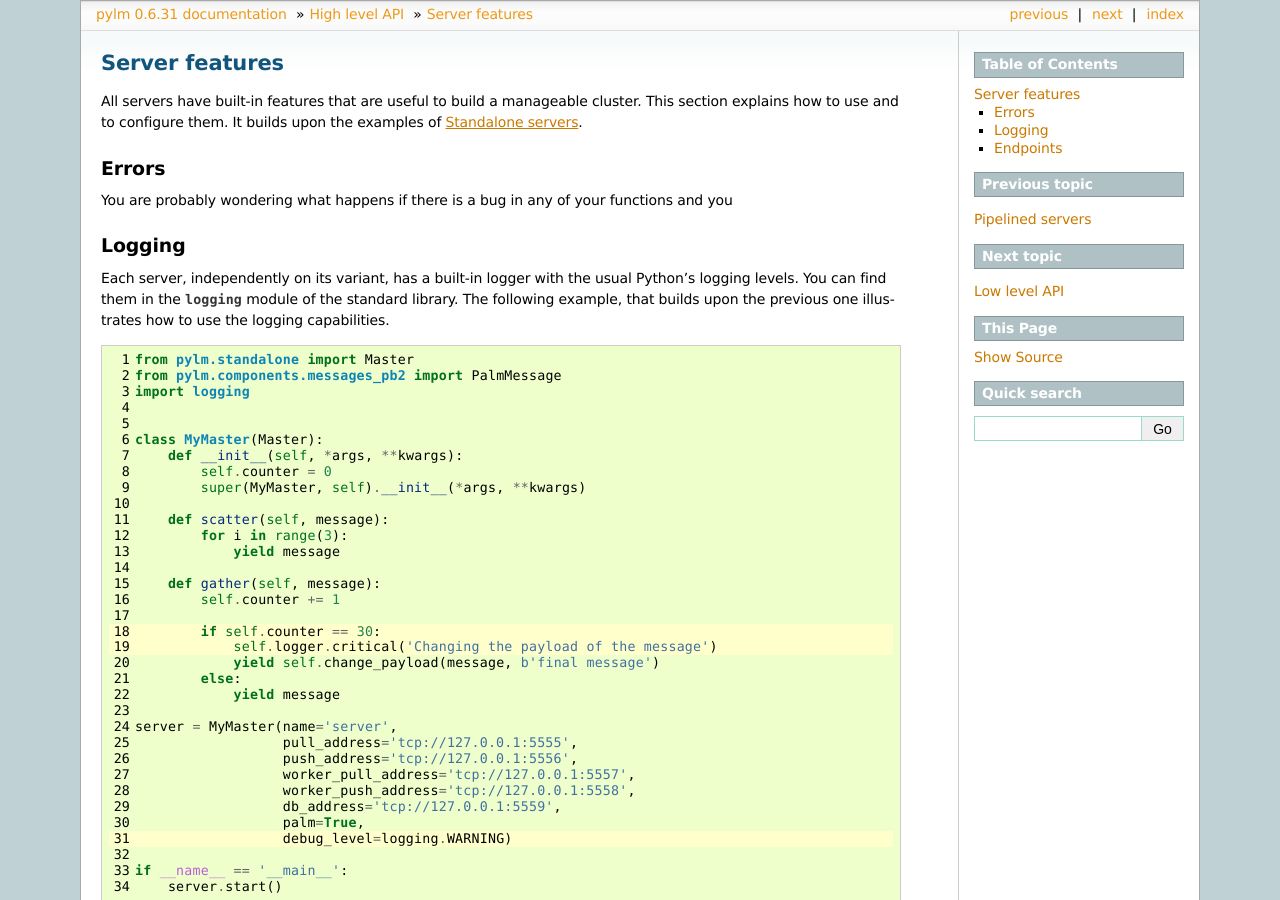
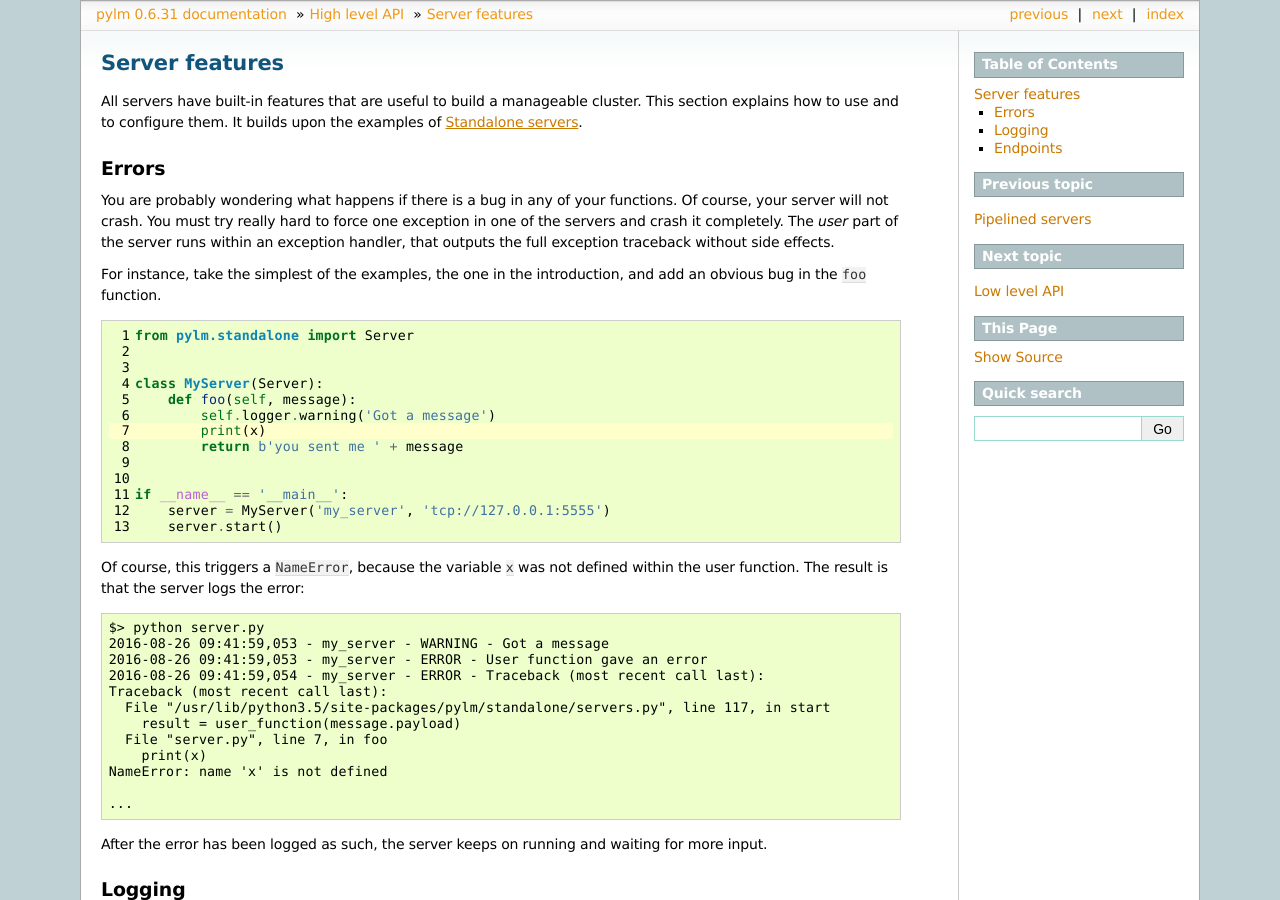
Before and after one commit to nfqsolutions/pylm, a Sphinx documentation site: the page built from docs/source/features.rst, in a window 1280 px wide and 900 px high. Built offline with Sphinx 7.4.7, drawn with Linux system fonts in a browser that asks for light colours.

```diff
--- /dev/null
+++ b/docs/source/examples/error/client.py
@@ -0,0 +1,7 @@
+from pylm.standalone import Client
+
+client = Client('tcp://127.0.0.1:5555', 'my_server')
+
+if __name__ == '__main__':
+    result = client.job('foo', b'a message')
+    print('Client got: ', result)
--- /dev/null
+++ b/docs/source/examples/error/server.py
@@ -0,0 +1,13 @@
+from pylm.standalone import Server
+
+
+class MyServer(Server):
+    def foo(self, message):
+        self.logger.warning('Got a message')
+        print(x)
+        return b'you sent me ' + message
+
+
+if __name__ == '__main__':
+    server = MyServer('my_server', 'tcp://127.0.0.1:5555')
+    server.start()
--- a/docs/source/features.rst
+++ b/docs/source/features.rst
@@ -7,7 +7,36 @@ use and to configure them. It builds upon the examples of :ref:`standalone`.
 Errors
 ------
 
-You are probably wondering what happens if there is a bug in any of your functions and you
+You are probably wondering what happens if there is a bug in any of your functions. Of course, your server will
+not crash. You must try really hard to force one exception in one of the servers and crash it completely. The
+*user* part of the server runs within an exception handler, that outputs the full exception traceback without
+side effects.
+
+For instance, take the simplest of the examples, the one in the introduction, and add an obvious bug in the
+``foo`` function.
+
+.. literalinclude:: ./examples/error/server.py
+    :language: python
+    :linenos:
+    :emphasize-lines: 7
+
+Of course, this triggers a ``NameError``, because the variable ``x`` was not defined within the user function.
+The result is that the server logs the error::
+
+    $> python server.py
+    2016-08-26 09:41:59,053 - my_server - WARNING - Got a message
+    2016-08-26 09:41:59,053 - my_server - ERROR - User function gave an error
+    2016-08-26 09:41:59,054 - my_server - ERROR - Traceback (most recent call last):
+    Traceback (most recent call last):
+      File "/usr/lib/python3.5/site-packages/pylm/standalone/servers.py", line 117, in start
+        result = user_function(message.payload)
+      File "server.py", line 7, in foo
+        print(x)
+    NameError: name 'x' is not defined
+
+    ...
+
+After the error has been logged as such, the server keeps on running and waiting for more input.
 
 Logging
 -------
--- a/docs/source/hl-api-docstrings.rst
+++ b/docs/source/hl-api-docstrings.rst
@@ -13,6 +13,7 @@ Standalone Clients
 
 .. automodule:: pylm.standalone.client
    :members:
+   :inherited-members:
 
 Chained Servers
 ...............
@@ -26,3 +27,4 @@ Chained Clients
 
 .. automodule:: pylm.chained.client
    :members:
+   :inherited-members:
--- a/docs/source/index.rst
+++ b/docs/source/index.rst
@@ -34,7 +34,7 @@ Pylm is a project developed by `Guillem Borrell <http://guillemborrell.es>`_ for
 
 
 .. toctree::
-    :maxdepth: 2
+    :maxdepth: 3
 
     introduction
     high-level
```
Also changed, not shown: docs/source/ll-api-docstrings.rst (+18 -2 lines), docs/source/low-level.rst (+80 -5 lines), docs/source/_images/core.svg (added), 1 other file.
